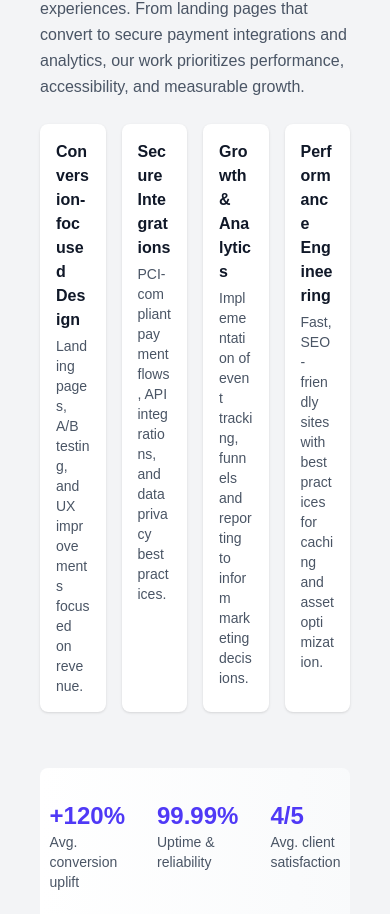
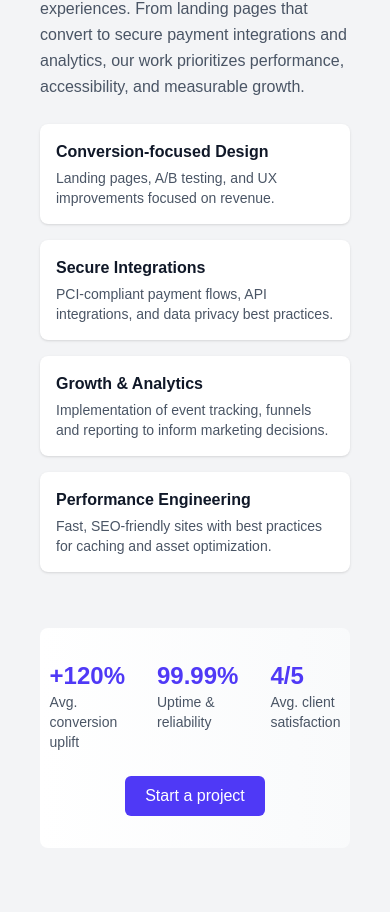
Before and after one commit to DaveQuerubin/client-website-template, a Next.js app: page /about in a window 390 px wide. Shown: the part 860-1774 px from the top of the page. Built offline with nearby package versions, Linux system fonts and the light colour scheme.

Commit message:
Update about page
Fix text that is not readable when mobile and small view tab

```diff
--- a/app/about/page.tsx
+++ b/app/about/page.tsx
@@ -42,20 +42,20 @@ export default function AboutPage() {
               our work prioritizes performance, accessibility, and measurable growth.
             </p>
 
-            <ul className="mt-6 flex gap-4 flex-wrap">
-              <li className="bg-white rounded-lg p-4 shadow-sm flex-1 min-w-0 overflow-hidden">
+            <ul className="mt-6 grid gap-4 sm:grid-cols-2 lg:grid-cols-4">
+              <li className="bg-white rounded-lg p-4 shadow-sm">
                 <h3 className="font-semibold text-gray-900 break-words">Conversion-focused Design</h3>
                 <p className="text-sm text-gray-600 mt-1 break-words">Landing pages, A/B testing, and UX improvements focused on revenue.</p>
               </li>
-              <li className="bg-white rounded-lg p-4 shadow-sm flex-1 min-w-0 overflow-hidden">
+              <li className="bg-white rounded-lg p-4 shadow-sm">
                 <h3 className="font-semibold text-gray-900 break-words">Secure Integrations</h3>
                 <p className="text-sm text-gray-600 mt-1 break-words">PCI-compliant payment flows, API integrations, and data privacy best practices.</p>
               </li>
-              <li className="bg-white rounded-lg p-4 shadow-sm flex-1 min-w-0 overflow-hidden">
+              <li className="bg-white rounded-lg p-4 shadow-sm">
                 <h3 className="font-semibold text-gray-900 break-words">Growth & Analytics</h3>
                 <p className="text-sm text-gray-600 mt-1 break-words">Implementation of event tracking, funnels and reporting to inform marketing decisions.</p>
               </li>
-              <li className="bg-white rounded-lg p-4 shadow-sm flex-1 min-w-0 overflow-hidden">
+              <li className="bg-white rounded-lg p-4 shadow-sm">
                 <h3 className="font-semibold text-gray-900 break-words">Performance Engineering</h3>
                 <p className="text-sm text-gray-600 mt-1 break-words">Fast, SEO-friendly sites with best practices for caching and asset optimization.</p>
               </li>
```
